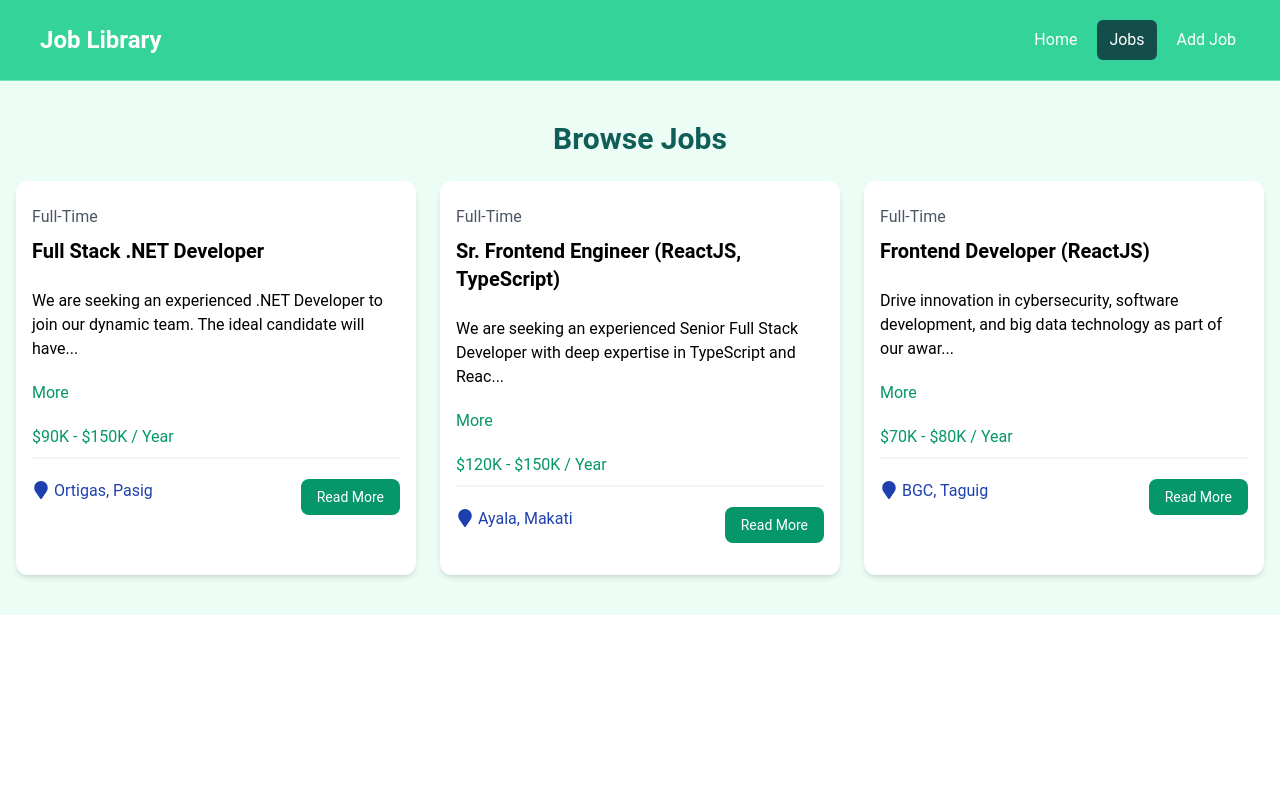
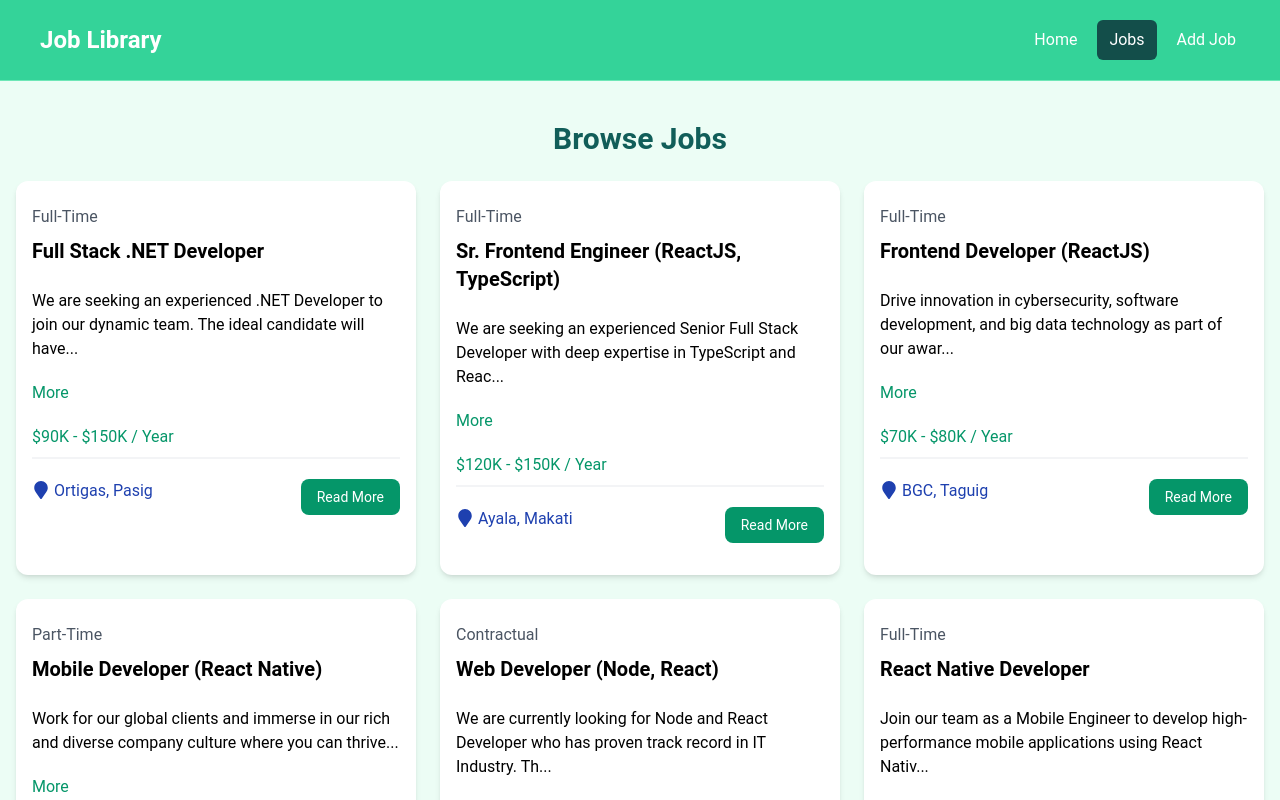
Before and after one commit to dfranzzzzz/Job-Library, a React (Vite) app in the folder Job-Library/: page /jobs in a window 1280 px wide. Shown: the top 800 px of the page. Built offline with nearby package versions, Linux system fonts and the light colour scheme.

Commit message:
updated number of job listings shown in JobsPage

```diff
--- a/Job-Library/src/Components/JobListings.jsx
+++ b/Job-Library/src/Components/JobListings.jsx
@@ -2,17 +2,17 @@ import React from "react";
 import jobs from "../jobs.json";
 import JobListing from "../Templates/JobListing";
 
-const JobListings = () => {
-  const recentJobs = jobs.slice(0, 3);
+const JobListings = ({ isHomePage = false }) => {
+  const jobListings = isHomePage ? jobs.slice(0, 3) : jobs;
 
   return (
     <section className="bg-emerald-50 px-4 py-10">
       <div className="container-xl lg:container m-auto">
         <h2 className="text-3xl font-bold text-teal-800 mb-6 text-center">
-          Browse Jobs
+          {isHomePage ? "Recent Jobs" : "Browse Jobs"}
         </h2>
         <div className="grid grid-cols-1 md:grid-cols-3 gap-6">
-          {recentJobs.map((job) => (
+          {jobListings.map((job) => (
             <JobListing key={job.id} job={job} />
           ))}
         </div>
--- a/Job-Library/src/Pages/HomePage.jsx
+++ b/Job-Library/src/Pages/HomePage.jsx
@@ -9,7 +9,7 @@ const HomePage = () => {
     <>
       <Hero />
       <HomeCards />
-      <JobListings />
+      <JobListings isHomePage={true} />
       <ViewAllJobs />
     </>
   );
--- a/Job-Library/src/Pages/JobsPage.jsx
+++ b/Job-Library/src/Pages/JobsPage.jsx
@@ -4,7 +4,7 @@ import JobListings from "../Components/JobListings";
 const JobsPage = () => {
   return (
     <>
-      <JobListings />
+      <JobListings isHomePage={false} />
     </>
   );
 };
```
